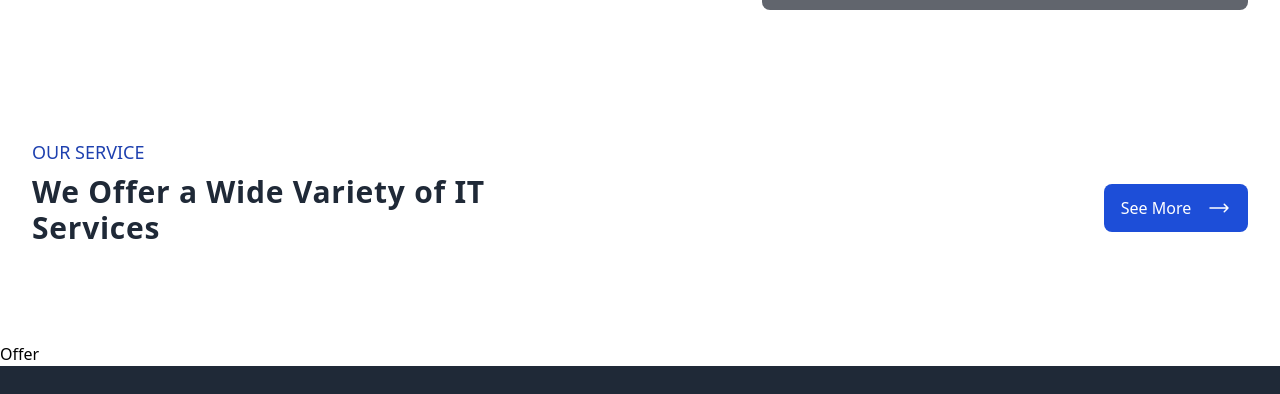
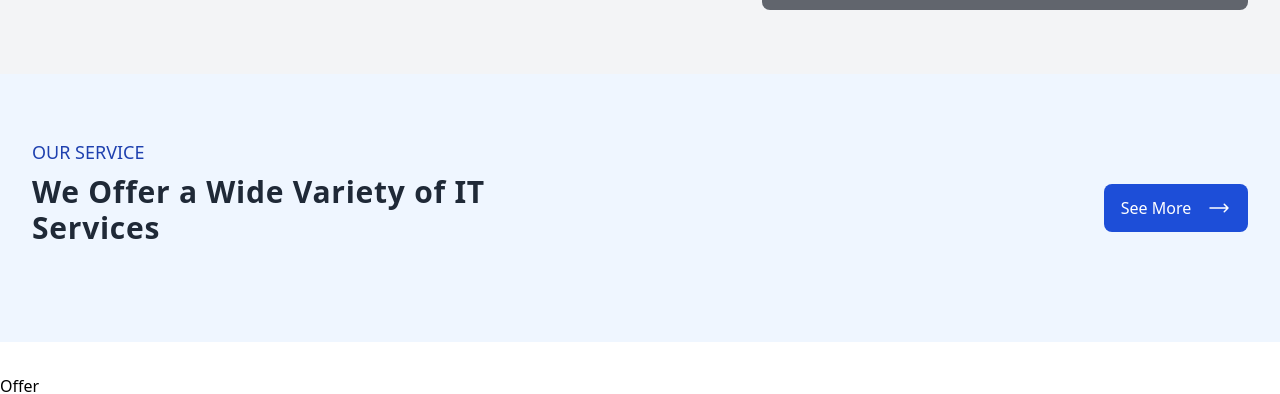
Before and after one commit to OverflowDev/quickselar, a React (Vite) app: page / in a window 1280 px wide. Shown: the part 1154-1548 px from the top of the page. Built offline with nearby package versions, Linux system fonts and the light colour scheme; grey boxes are pictures that could not be loaded.

Commit message:
quickselar

```diff
--- a/src/Components/About.jsx
+++ b/src/Components/About.jsx
@@ -3,6 +3,7 @@ import AboutImage from '../assets/about.jpg'
 
 function About() {
   return (
+    <div className='bg-gray-100'>
       <div className='md:flex items-center justify-between md:max-w-screen-xl px-4 py-16 mx-auto sm:px-6 lg:px-8'>
 
         <div className='animate-fadeInUp delay-200 duration-400 md:w-2/5 ' >
@@ -24,6 +25,7 @@ function About() {
           </button>
         </div>
       </div>
+    </div>
   )
 }
 
--- a/src/Components/Service.jsx
+++ b/src/Components/Service.jsx
@@ -1,7 +1,7 @@
 
 function Service() {
   return (
-    <div>
+    <div className="bg-blue-50">
       <div className='md:flex items-center justify-between md:max-w-screen-xl px-4 py-16 mx-auto sm:px-6 lg:px-8'>
           <div className='animate-fadeInUp delay-200 duration-400 md:w-2/5 ' >
             <h1 className='text-lg text-blue-800 mb-2 tracking-normal font-light'>OUR SERVICE</h1>
@@ -18,6 +18,10 @@ function Service() {
             </button>
           </div>
       </div>
+
+      <div className="mt-8">
+
+      </div>
     </div>
   )
 }
```
Lines whose indentation alone changed are shown as unchanged.
